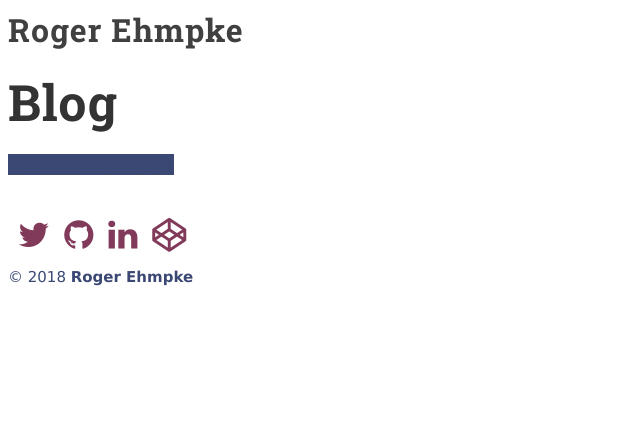
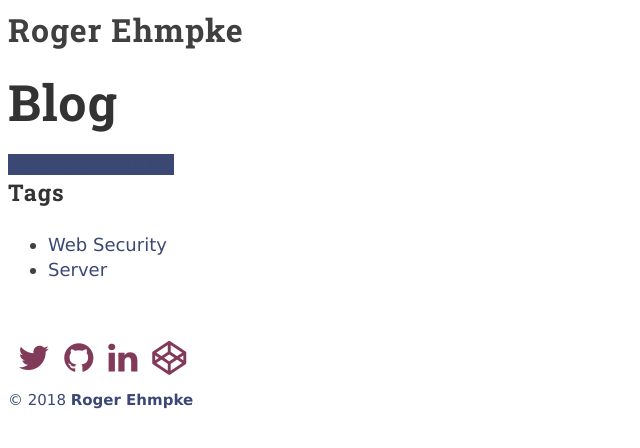
Before and after one commit to rehmpke/markdown, a Jekyll site: the page built from index.md, in a window 1280 px wide. Shown: the top 448 px of the page, without its empty margins (0-640 px from the left). Built offline with Jekyll 4.4.1, drawn with Linux system fonts in a browser that asks for light colours; nearby versions of some CDN libraries.

Commit message:
Add tags aside to the blog home page

```diff
--- a/index.md
+++ b/index.md
@@ -98,4 +98,11 @@ description: 'testing home page'
       <a style="margin-top: 15px" href="{{ page.baseurl }}archive/" class="btn btn-primary">View older articles</a>
     </div>
   </div>
+  <h4 class="text-uppercase title-aside">Tags</h4>
+<div class="block-underline">
+  <ul class="categories-list">
+    <li><a href="/categories/web-security" title="articles tagged web security">Web Security</a></li>
+    <li><a href="/categories/server" title="articles tagged server">Server</a></li>
+  </ul>
 </div>
+</div>
```
